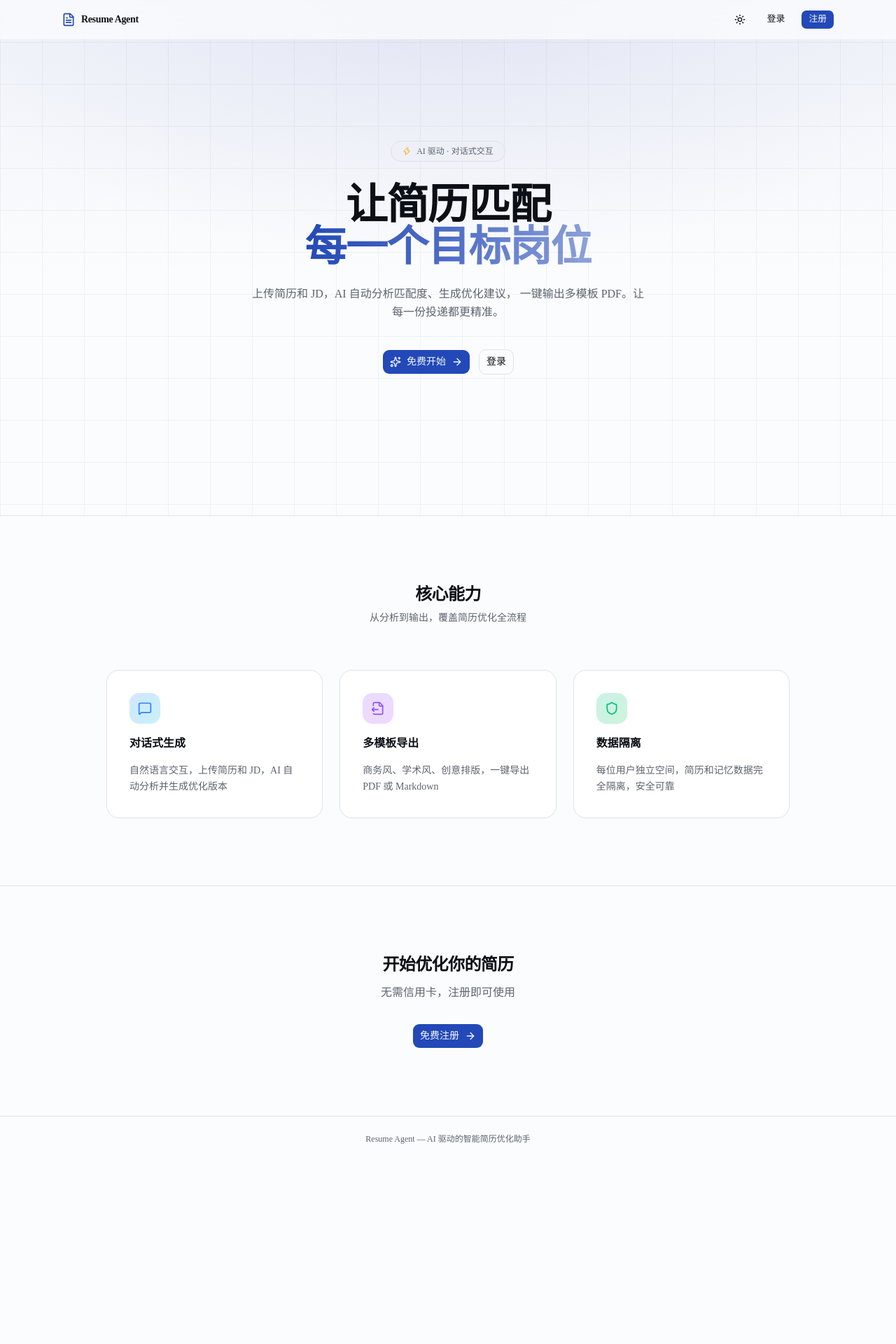
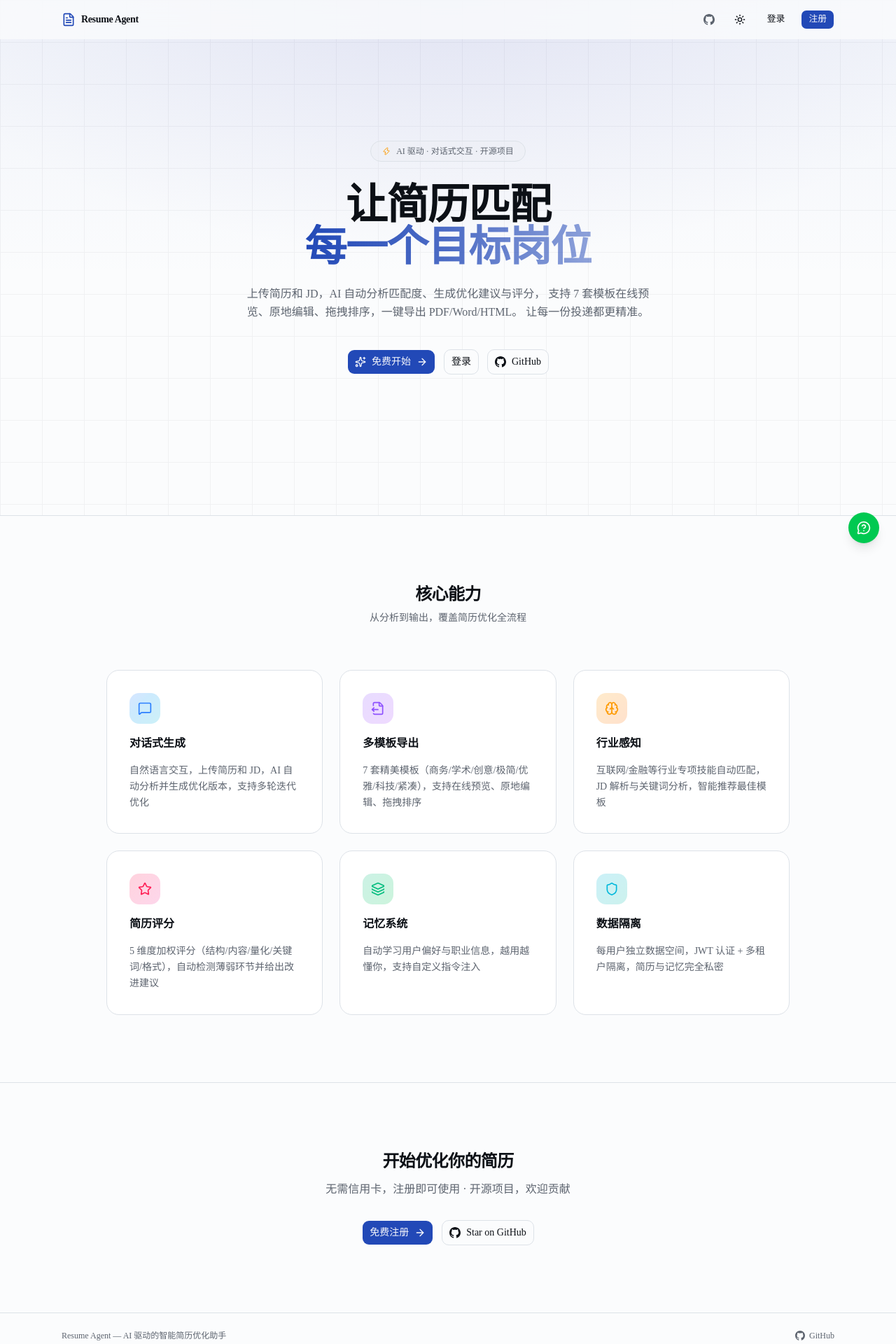
Before and after one commit to xbzCode/resumeHarness, a Next.js app in the folder frontend/: page / in a window 1280 px wide. Shown: the top 1920 px of the page at 70% size. Before the commit the page ends 1659 px from the top, so only its background shows below. Built offline with nearby package versions, Linux system fonts and the light colour scheme.

Commit message:
[CHG] 优化首页展示内容

```diff
--- a/frontend/src/app/(app)/about/page.tsx
+++ b/frontend/src/app/(app)/about/page.tsx
@@ -2,7 +2,6 @@
 
 import { Card, CardContent, CardHeader, CardTitle, CardDescription } from "@/components/ui/card";
 import { Badge } from "@/components/ui/badge";
-import { Separator } from "@/components/ui/separator";
 import {
   Info,
   Bot,
@@ -12,13 +11,20 @@ import {
   Wrench,
   Shield,
   Zap,
-  Globe,
+  Star,
   BookOpen,
   Server,
   Layout,
-  Github,
   Heart,
 } from "lucide-react";
+
+function GitHubIcon({ className }: { className?: string }) {
+  return (
+    <svg xmlns="http://www.w3.org/2000/svg" viewBox="0 0 24 24" fill="currentColor" className={className}>
+      <path d="M12 0c-6.626 0-12 5.373-12 12 0 5.302 3.438 9.8 8.207 11.387.599.111.793-.261.793-.577v-2.234c-3.338.726-4.033-1.416-4.033-1.416-.546-1.387-1.333-1.756-1.333-1.756-1.089-.745.083-.729.083-.729 1.205.084 1.839 1.237 1.839 1.237 1.07 1.834 2.807 1.304 3.492.997.107-.775.418-1.305.762-1.604-2.665-.305-5.467-1.334-5.467-5.931 0-1.311.469-2.381 1.236-3.221-.124-.303-.535-1.524.117-3.176 0 0 1.008-.322 3.301 1.23.957-.266 1.983-.399 3.003-.404 1.02.005 2.047.138 3.006.404 2.291-1.552 3.297-1.23 3.297-1.23.653 1.653.242 2.874.118 3.176.77.84 1.235 1.911 1.235 3.221 0 4.609-2.807 5.624-5.479 5.921.43.372.823 1.102.823 2.222v3.293c0 .319.192.694.801.576 4.765-1.589 8.199-6.086 8.199-11.386 0-6.627-5.373-12-12-12z" />
+    </svg>
+  );
+}
 
 // ---------------------------------------------------------------------------
 // 功能特性数据
@@ -28,42 +34,42 @@ const FEATURES = [
   {
     icon: Bot,
     title: "AI 驱动",
-    description: "基于大语言模型的智能简历优化，精准匹配岗位需求",
+    description: "基于大语言模型的智能简历优化，精准匹配岗位需求，支持多轮迭代优化",
   },
   {
     icon: FileText,
     title: "多模板渲染",
-    description: "商务/学术/创意三套精美模板，支持在线预览和 PDF 导出",
+    description: "7 套精美模板（商务/学术/创意/极简/优雅/科技/紧凑），支持在线预览、原地编辑、拖拽排序",
   },
   {
     icon: Brain,
     title: "记忆系统",
-    description: "自动学习用户偏好，越用越懂你",
+    description: "自动学习用户偏好与职业信息，越用越懂你，支持自定义指令注入",
   },
   {
     icon: Sparkles,
     title: "行业感知",
-    description: "互联网/金融等行业专项技能，精准匹配行业术语",
+    description: "互联网/金融等行业专项技能自动匹配，JD 解析与关键词分析，智能推荐模板",
   },
   {
     icon: Wrench,
     title: "MCP 工具",
-    description: "邮件发送、PDF 转换、JD 抓取等可扩展工具链",
+    description: "邮件发送、PDF 转换、JD 抓取等可扩展工具链，支持用户级认证配置",
   },
   {
     icon: Shield,
     title: "多租户隔离",
-    description: "每用户独立数据空间，JWT 认证保障安全",
+    description: "每用户独立数据空间，JWT 认证保障安全，简历与记忆完全私密",
   },
   {
     icon: Zap,
     title: "实时流式",
-    description: "SSE 流式对话，实时查看生成进度",
+    description: "SSE 流式对话，实时查看生成进度、思考过程与工具调用",
   },
   {
-    icon: Globe,
-    title: "多渠道接入",
-    description: "Web / 飞书 / 微信多渠道统一服务",
+    icon: Star,
+    title: "简历评分",
+    description: "5 维度加权评分（结构/内容/量化/关键词/格式），自动检测薄弱环节并给出建议",
   },
 ];
 
@@ -125,11 +131,12 @@ export default function AboutPage() {
             <CardContent>
               <p className="text-sm text-muted-foreground leading-relaxed">
                 Resume Agent 是一个基于 AI 的智能简历优化工具。它结合用户简历与招聘岗位 JD，
-                通过大语言模型智能生成匹配岗位的优化简历。支持多模板渲染、行业感知、记忆系统、
-                MCP 工具链等核心能力，让简历优化变得高效而专业。
+                通过大语言模型智能生成匹配岗位的优化简历。支持 7 套模板在线预览与原地编辑、
+                5 维度简历评分、行业感知与 JD 解析、记忆系统与 MCP 工具链等核心能力，
+                让简历优化变得高效而专业。
               </p>
               <div className="mt-4 flex items-center gap-3 text-xs text-muted-foreground">
-                <Badge variant="secondary">v0.2.0</Badge>
+                <Badge variant="secondary">v0.4.0</Badge>
                 <span>基于 OpenHarness 重构</span>
               </div>
             </CardContent>
@@ -275,6 +282,32 @@ export default function AboutPage() {
             </CardContent>
           </Card>
 
+          {/* 项目链接 */}
+          <Card>
+            <CardHeader>
+              <div className="flex items-center gap-2">
+                <GitHubIcon className="h-5 w-5 text-primary" />
+                <CardTitle className="text-base">开源项目</CardTitle>
+              </div>
+            </CardHeader>
+            <CardContent>
+              <div className="flex items-center gap-3">
+                <a
+                  href="https://github.com/xbzCode/resumeHarness"
+                  target="_blank"
+                  rel="noopener noreferrer"
+                  className="flex items-center gap-2 rounded-lg border px-4 py-2.5 text-sm transition-colors hover:bg-accent"
+                >
+                  <GitHubIcon className="h-4 w-4" />
+                  <span>GitHub 仓库</span>
+                </a>
+                <span className="text-xs text-muted-foreground">
+                  欢迎 Star、Issue 和 PR
+                </span>
+              </div>
+            </CardContent>
+          </Card>
+
           {/* 致谢 */}
           <Card>
             <CardContent className="pt-6">
--- a/frontend/src/app/page.tsx
+++ b/frontend/src/app/page.tsx
@@ -3,11 +3,39 @@
 import { useEffect, useState } from "react";
 import { useRouter } from "next/navigation";
 import Link from "next/link";
+import Image from "next/image";
 import { motion } from "framer-motion";
 import { Button } from "@/components/ui/button";
-import { FileText, Sparkles, Zap, ArrowRight, MessageSquare, FileOutput, Shield } from "lucide-react";
+import {
+  Dialog,
+  DialogTrigger,
+  DialogContent,
+  DialogTitle,
+  DialogDescription,
+} from "@/components/ui/dialog";
+import {
+  FileText,
+  Sparkles,
+  Zap,
+  ArrowRight,
+  MessageSquare,
+  FileOutput,
+  Shield,
+  Brain,
+  Star,
+  Layers,
+  MessageCircleQuestion,
+} from "lucide-react";
 import { ThemeToggle } from "@/components/theme-toggle";
 import { useAuthStore } from "@/store/auth";
+
+function GitHubIcon({ className }: { className?: string }) {
+  return (
+    <svg xmlns="http://www.w3.org/2000/svg" viewBox="0 0 24 24" fill="currentColor" className={className}>
+      <path d="M12 0c-6.626 0-12 5.373-12 12 0 5.302 3.438 9.8 8.207 11.387.599.111.793-.261.793-.577v-2.234c-3.338.726-4.033-1.416-4.033-1.416-.546-1.387-1.333-1.756-1.333-1.756-1.089-.745.083-.729.083-.729 1.205.084 1.839 1.237 1.839 1.237 1.07 1.834 2.807 1.304 3.492.997.107-.775.418-1.305.762-1.604-2.665-.305-5.467-1.334-5.467-5.931 0-1.311.469-2.381 1.236-3.221-.124-.303-.535-1.524.117-3.176 0 0 1.008-.322 3.301 1.23.957-.266 1.983-.399 3.003-.404 1.02.005 2.047.138 3.006.404 2.291-1.552 3.297-1.23 3.297-1.23.653 1.653.242 2.874.118 3.176.77.84 1.235 1.911 1.235 3.221 0 4.609-2.807 5.624-5.479 5.921.43.372.823 1.102.823 2.222v3.293c0 .319.192.694.801.576 4.765-1.589 8.199-6.086 8.199-11.386 0-6.627-5.373-12-12-12z" />
+    </svg>
+  );
+}
 
 const fadeUp = {
   hidden: { opacity: 0, y: 20 },
@@ -31,25 +59,48 @@ const features = [
   {
     icon: MessageSquare,
     title: "对话式生成",
-    desc: "自然语言交互，上传简历和 JD，AI 自动分析并生成优化版本",
+    desc: "自然语言交互，上传简历和 JD，AI 自动分析并生成优化版本，支持多轮迭代优化",
     gradient: "from-blue-500/20 to-cyan-500/20",
     iconColor: "text-blue-500",
   },
   {
     icon: FileOutput,
     title: "多模板导出",
-    desc: "商务风、学术风、创意排版，一键导出 PDF 或 Markdown",
+    desc: "7 套精美模板（商务/学术/创意/极简/优雅/科技/紧凑），支持在线预览、原地编辑、拖拽排序",
     gradient: "from-violet-500/20 to-purple-500/20",
     iconColor: "text-violet-500",
   },
   {
-    icon: Shield,
-    title: "数据隔离",
-    desc: "每位用户独立空间，简历和记忆数据完全隔离，安全可靠",
+    icon: Brain,
+    title: "行业感知",
+    desc: "互联网/金融等行业专项技能自动匹配，JD 解析与关键词分析，智能推荐最佳模板",
+    gradient: "from-amber-500/20 to-orange-500/20",
+    iconColor: "text-amber-500",
+  },
+  {
+    icon: Star,
+    title: "简历评分",
+    desc: "5 维度加权评分（结构/内容/量化/关键词/格式），自动检测薄弱环节并给出改进建议",
+    gradient: "from-rose-500/20 to-pink-500/20",
+    iconColor: "text-rose-500",
+  },
+  {
+    icon: Layers,
+    title: "记忆系统",
+    desc: "自动学习用户偏好与职业信息，越用越懂你，支持自定义指令注入",
     gradient: "from-emerald-500/20 to-green-500/20",
     iconColor: "text-emerald-500",
   },
+  {
+    icon: Shield,
+    title: "数据隔离",
+    desc: "每用户独立数据空间，JWT 认证 + 多租户隔离，简历与记忆完全私密",
+    gradient: "from-cyan-500/20 to-teal-500/20",
+    iconColor: "text-cyan-500",
+  },
 ];
+
+const GITHUB_URL = "https://github.com/xbzCode/resumeHarness";
 
 export default function HomePage() {
   const router = useRouter();
@@ -75,6 +126,15 @@ export default function HomePage() {
             <span className="text-sm font-semibold tracking-tight">Resume Agent</span>
           </Link>
           <nav className="flex items-center gap-3">
+            <a
+              href={GITHUB_URL}
+              target="_blank"
+              rel="noopener noreferrer"
+              className="flex h-8 w-8 items-center justify-center rounded-md text-muted-foreground transition-colors hover:text-foreground"
+              aria-label="GitHub"
+            >
+              <GitHubIcon className="h-4 w-4" />
+            </a>
             <ThemeToggle className="h-8 w-8" />
             {hydrated && token ? (
               <Button size="sm" onClick={() => router.push("/chat")} className="gap-1.5">
@@ -122,7 +182,7 @@ export default function HomePage() {
               className="mb-8 inline-flex items-center gap-2 rounded-full border bg-muted/50 px-4 py-1.5 text-xs text-muted-foreground"
             >
               <Zap className="h-3 w-3 text-amber-500" />
-              AI 驱动 · 对话式交互
+              AI 驱动 · 对话式交互 · 开源项目
             </motion.div>
 
             {/* 大标题 */}
@@ -147,8 +207,9 @@ export default function HomePage() {
               custom={2}
               className="mx-auto mt-6 max-w-xl text-base leading-relaxed text-muted-foreground"
             >
-              上传简历和 JD，AI 自动分析匹配度、生成优化建议，
-              一键输出多模板 PDF。让每一份投递都更精准。
+              上传简历和 JD，AI 自动分析匹配度、生成优化建议与评分，
+              支持 7 套模板在线预览、原地编辑、拖拽排序，一键导出 PDF/Word/HTML。
+              让每一份投递都更精准。
             </motion.p>
 
             <motion.div
@@ -178,11 +239,15 @@ export default function HomePage() {
                       登录
                     </Button>
                   </Link>
+                  <a href={GITHUB_URL} target="_blank" rel="noopener noreferrer">
+                    <Button variant="outline" size="lg" className="gap-2">
+                      <GitHubIcon className="h-4 w-4" />
+                      GitHub
+                    </Button>
+                  </a>
                 </>
               )}
             </motion.div>
-
-
           </div>
         </section>
 
@@ -215,7 +280,7 @@ export default function HomePage() {
               initial="hidden"
               whileInView="visible"
               viewport={{ once: true, margin: "-60px" }}
-              className="mt-16 grid gap-6 sm:grid-cols-3"
+              className="mt-16 grid gap-6 sm:grid-cols-2 lg:grid-cols-3"
             >
               {features.map((item, i) => {
                 const Icon = item.icon;
@@ -262,21 +327,29 @@ export default function HomePage() {
                 custom={1}
                 className="mt-3 text-muted-foreground"
               >
-                无需信用卡，注册即可使用
+                无需信用卡，注册即可使用 · 开源项目，欢迎贡献
               </motion.p>
-              <motion.div variants={fadeUp} custom={2} className="mt-8">
+              <motion.div variants={fadeUp} custom={2} className="mt-8 flex items-center justify-center gap-3">
                 {hydrated && token ? (
                   <Button size="lg" className="gap-2" onClick={() => router.push("/chat")}>
                     进入工作台
                     <ArrowRight className="h-4 w-4" />
                   </Button>
                 ) : (
+                  <>
                     <Link href="/register">
                       <Button size="lg" className="gap-2">
                         免费注册
                         <ArrowRight className="h-4 w-4" />
                       </Button>
                     </Link>
+                    <a href={GITHUB_URL} target="_blank" rel="noopener noreferrer">
+                      <Button variant="outline" size="lg" className="gap-2">
+                        <GitHubIcon className="h-4 w-4" />
+                        Star on GitHub
+                      </Button>
+                    </a>
+                  </>
                 )}
               </motion.div>
             </motion.div>
@@ -286,10 +359,57 @@ export default function HomePage() {
 
       {/* Footer */}
       <footer className="border-t py-6">
-        <div className="mx-auto max-w-6xl px-6 text-center text-xs text-muted-foreground">
+        <div className="mx-auto max-w-6xl px-6">
+          <div className="flex flex-col items-center gap-3 sm:flex-row sm:justify-between">
+            <p className="text-xs text-muted-foreground">
               Resume Agent — AI 驱动的智能简历优化助手
+            </p>
+            <div className="flex items-center gap-4">
+              <a
+                href={GITHUB_URL}
+                target="_blank"
+                rel="noopener noreferrer"
+                className="flex items-center gap-1.5 text-xs text-muted-foreground transition-colors hover:text-foreground"
+              >
+                <GitHubIcon className="h-3.5 w-3.5" />
+                GitHub
+              </a>
+            </div>
+          </div>
         </div>
       </footer>
+
+      {/* 右下角问题反馈按钮 */}
+      <Dialog>
+        <DialogTrigger
+          className="fixed bottom-6 right-6 z-50 flex h-11 w-11 items-center justify-center rounded-full bg-green-500 text-white shadow-lg transition-all hover:bg-green-600 hover:shadow-xl hover:scale-105 active:scale-95"
+          aria-label="问题反馈"
+        >
+          <MessageCircleQuestion className="h-5 w-5" />
+        </DialogTrigger>
+        <DialogContent className="sm:max-w-sm">
+          <div className="flex flex-col items-center gap-4 py-2">
+            <DialogTitle className="text-center text-base font-semibold">
+              微信扫码加入交流群
+            </DialogTitle>
+            <DialogDescription className="text-center text-xs text-muted-foreground">
+              获取使用帮助、反馈问题、交流简历优化经验
+            </DialogDescription>
+            <div className="rounded-xl border bg-muted/30 p-3">
+              <Image
+                src="/wechat-qr.jpg"
+                alt="微信群二维码"
+                width={220}
+                height={220}
+                className="rounded-lg"
+              />
+            </div>
+            <p className="text-xs text-muted-foreground">
+              打开微信扫一扫，即可加入群聊
+            </p>
+          </div>
+        </DialogContent>
+      </Dialog>
     </div>
   );
 }
```
Also changed, not shown: frontend/public/wechat-qr.jpg (added). Lines whose indentation alone changed are shown as unchanged.
